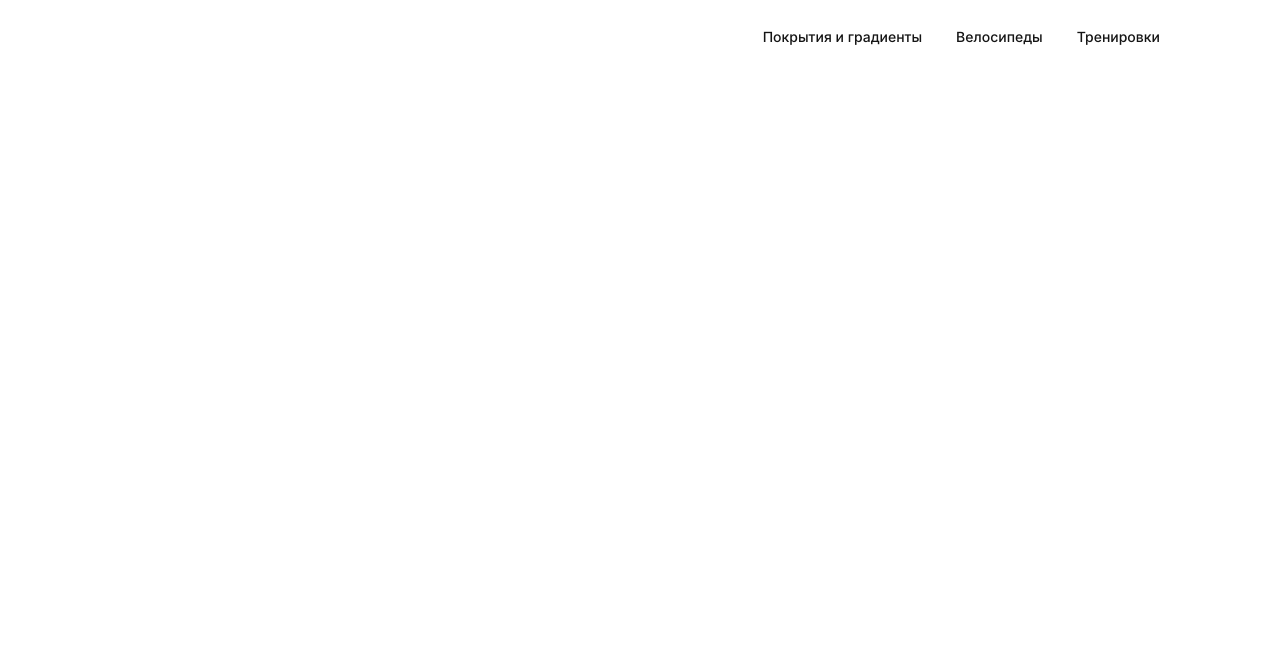
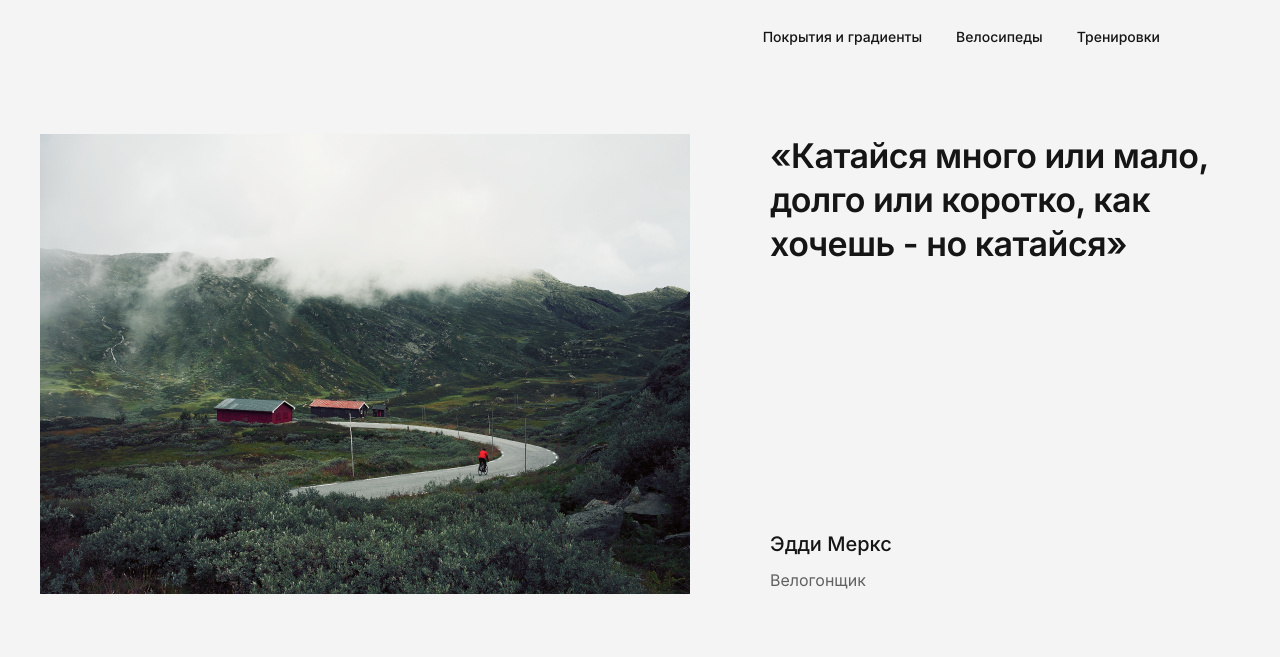
Before and after one commit to RidTiff/bikes, a plain HTML site: page index.html in a window 1280 px wide. Drawn offline with Linux system fonts and the light colour scheme.

Commit message:
реализовал блок caption без моб. версии

```diff
--- a/index.html
+++ b/index.html
@@ -22,5 +22,15 @@
       </ul>
     </nav>
   </header>
+  <main class="main">
+    <section class="caption">
+      <img src="./images/caption.png" alt="Велосипедист едет по дороге в зеленой межгорной долине" class="caption__image">
+      <h2 class="caption__title">«Катайся много или мало, долго или коротко, как хочешь - но катайся»</h2>
+      <div class="caption__author">
+        <h3 class="caption__author-name">Эдди Меркс</h3>
+        <p class="caption__author-description">Велогонщик</p>
+      </div>
+    </section>
+  </main>
 </body>
 </html>
--- a/page/index.scss
+++ b/page/index.scss
@@ -5,3 +5,4 @@
 @import '../sccs/blocks/page/page.scss';
 @import '../sccs/blocks/header/header.scss';
 @import '../sccs/blocks/nav/nav.scss';
+@import '../sccs/blocks/caption/caption.scss';
--- /dev/null
+++ b/sccs/blocks/caption/caption.scss
@@ -0,0 +1,44 @@
+.caption {
+    @include obnull;
+    max-width: 1440px;
+    @include size(100%, 0, 0);
+    box-sizing: border-box;
+    margin: 134px auto 60px;
+    display: grid;
+    grid-template-columns: 650px 470px;
+    grid-template-rows: auto auto;
+    column-gap: 80px;
+    z-index: 1;
+
+    &__image {
+        @include obnull;
+        @include size(100%, auto, 0);
+        grid-row-start: 1;
+        grid-row-end: 3;
+    }
+
+    &__title {
+        @include obnull;
+        @include fonts(34px, 600, 44px, -0.5px, $color-heading);
+    }
+
+    &__author {
+        @include obnull;
+        @include size(100%, 100%, 0);
+        display: flex;
+        flex-direction: column;
+        align-items: flex-start;
+        justify-content: flex-end;
+    }
+
+    &__author-name {
+        @include obnull;
+        @include fonts(20px, 500, 32px, 0, $color-heading);
+        margin-bottom: 6px;
+    }
+
+    &__author-description {
+        @include obnull;
+        @include fonts(16px, 400, 28px, 0, $color-text)
+    }
+}
--- a/sccs/blocks/header/header.scss
+++ b/sccs/blocks/header/header.scss
@@ -1,6 +1,12 @@
 .header {
     @include obnull;
+    max-width: 1440px;
     @include size(100%, 74px, 0);
     box-sizing: border-box;
     padding-right: 120px;
+    position: fixed;
+    top: 0;
+    left: 0;
+    z-index: 3;
+    background-color: #f4f4f4;
 }
--- a/sccs/blocks/nav/nav.scss
+++ b/sccs/blocks/nav/nav.scss
@@ -23,9 +23,8 @@
 
     &__item {
         @include obnull;
-        @include fonts(14px, 500, 18px, 0);
+        @include fonts(14px, 500, 18px, 0, $color-heading);
         text-decoration: none;
-        color: $color-heading;
         cursor: pointer;
     }
 }
--- a/sccs/blocks/page/page.scss
+++ b/sccs/blocks/page/page.scss
@@ -1,3 +1,7 @@
 .page {
     @include obnull;
+    display: flex;
+    flex-direction: column;
+    align-items: center;
+    background-color: #f4f4f4;
 }
--- a/sccs/mixins.scss
+++ b/sccs/mixins.scss
@@ -1,4 +1,4 @@
-@mixin fonts($s, $w, $lh, $ls) {
+@mixin fonts($s, $w, $lh, $ls, $color) {
     font-family: 'Inter', Arial, sans-serif;
     font-style: normal;
     font-size: $s;
@@ -7,12 +7,17 @@
     @if $ls != 0 {
         letter-spacing: $ls;
     }
+    color: $color;
 }
 
 @mixin size($w, $h, $br) {
-    width: $w;
-    height: $h;
-    @if $br > 0 {
+    @if $w != 0 {
+        width: $w;
+    }
+    @if $h != 0 {
+        height: $h;
+    }
+    @if $br != 0 {
         border-radius: $br;
     }
 }
```
Also changed, not shown: images/caption.png (added), page/index.css, 1 other file.
